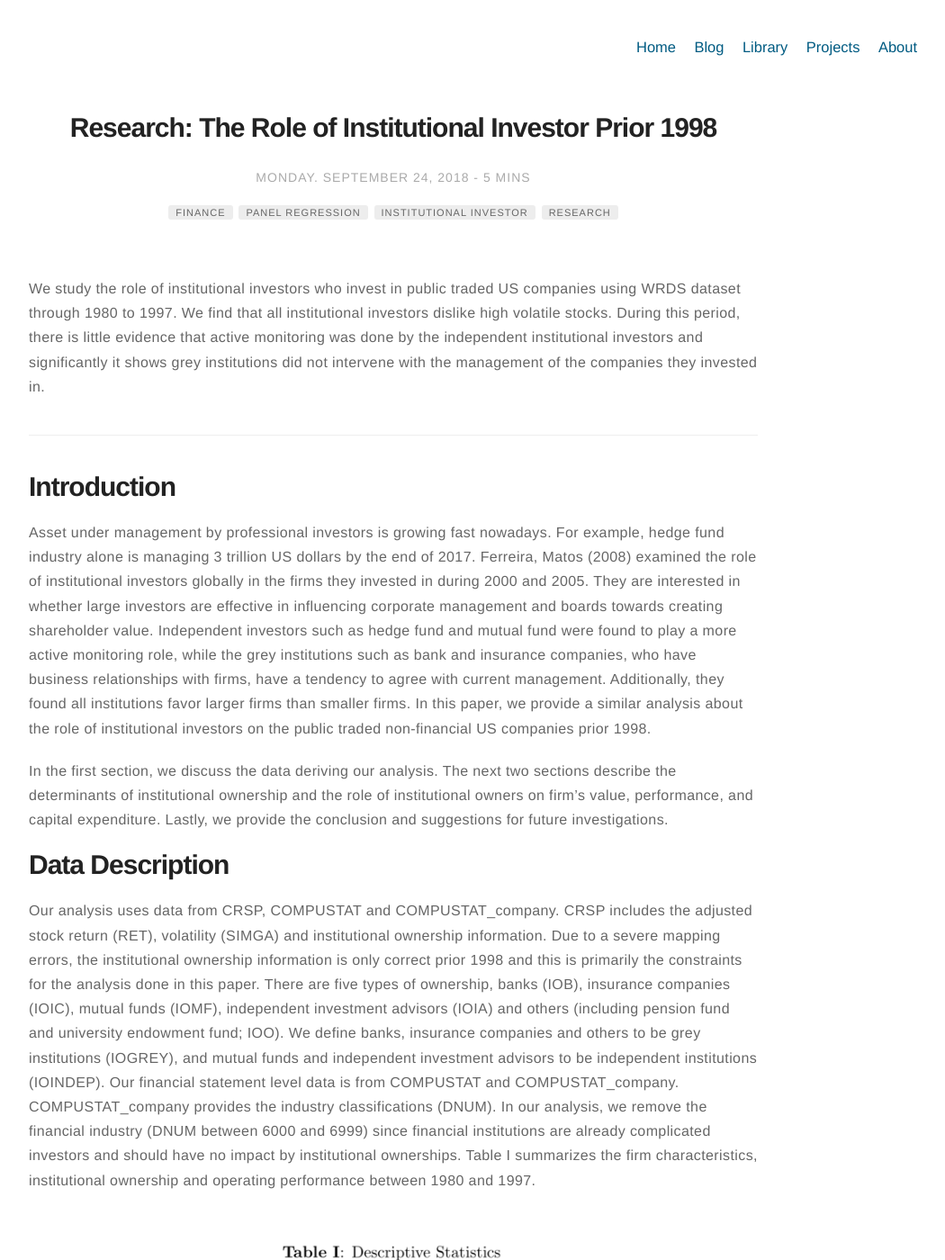
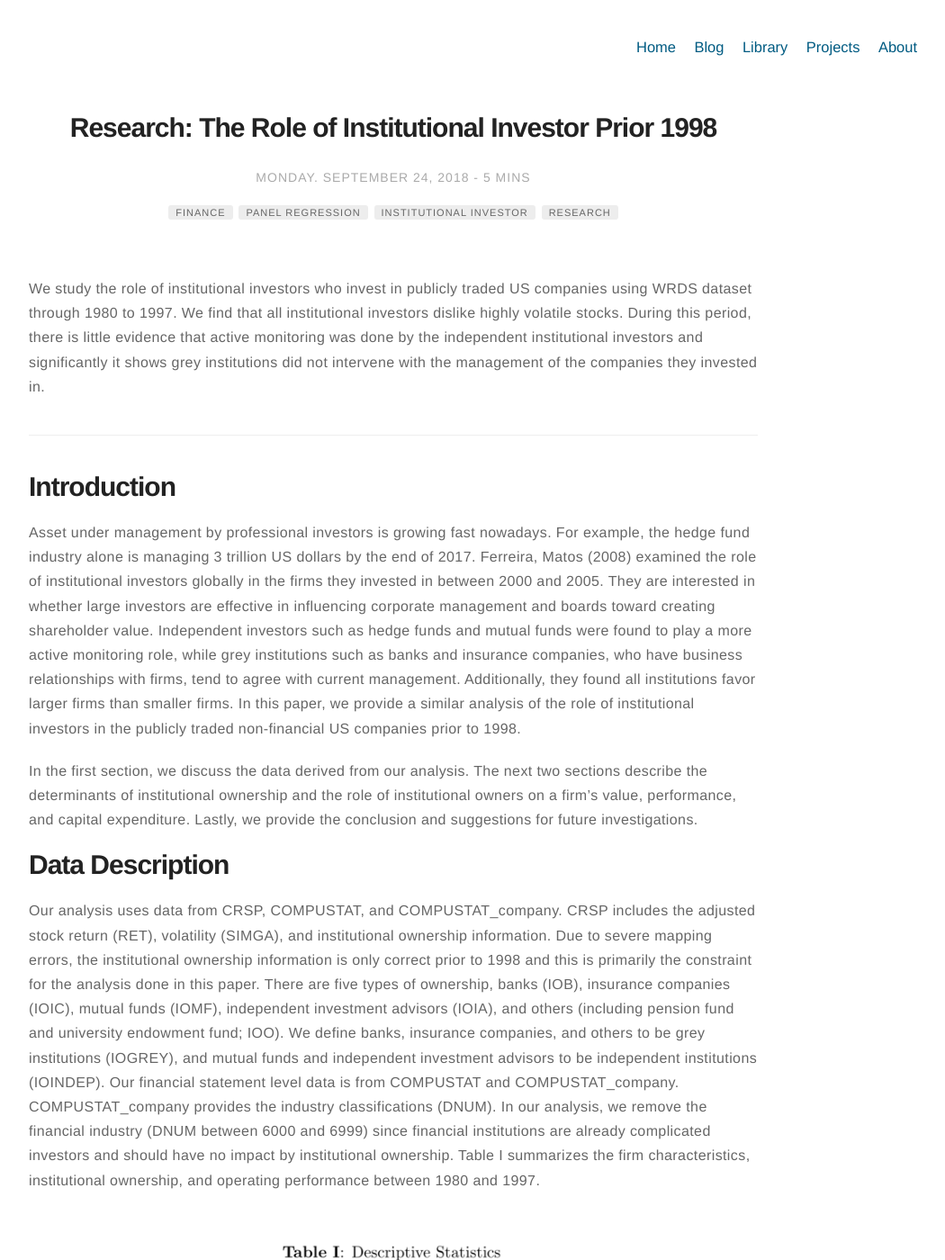
Before and after one commit to WizardKingZ/WizardKingZ.github.io, a Jekyll site: the page built from _posts/2018-09-24-role-institutional-investor-prior-1998.markdown, in a window 1280 px wide and 1400 px high. Shown: the whole window at 90% size, without its empty margins (203-1253 px from the left). Built offline with Jekyll 4.4.1, drawn with Linux system fonts in a browser that asks for light colours; comment, search, counter and statistics services are not loaded; some of the changed text lies outside the part shown.

Commit message:
Update 2018-09-24-role-institutional-investor-prior-1998.markdown

```diff
--- a/_posts/2018-09-24-role-institutional-investor-prior-1998.markdown
+++ b/_posts/2018-09-24-role-institutional-investor-prior-1998.markdown
@@ -15,19 +15,19 @@
 description: "The Role of Institutional Investor Prior 1998"
 ---
 
-We study the role of institutional investors who invest in public traded US companies using WRDS dataset through 1980 to 1997. We find that all institutional investors dislike high volatile stocks. During this period, there is little evidence that active monitoring was done by the independent institutional investors and significantly it shows grey institutions did not intervene with the management of the companies they invested in.
+We study the role of institutional investors who invest in publicly traded US companies using WRDS dataset through 1980 to 1997. We find that all institutional investors dislike highly volatile stocks. During this period, there is little evidence that active monitoring was done by the independent institutional investors and significantly it shows grey institutions did not intervene with the management of the companies they invested in.
 
 ---
 
 # Introduction
 
-Asset under management by professional investors is growing fast nowadays. For example,  hedge fund industry alone is managing 3 trillion US dollars by the end of 2017.  Ferreira, Matos (2008) examined the role of institutional investors globally in the firms they invested in during 2000 and 2005. They are interested in whether large investors are effective in influencing corporate management and boards towards creating shareholder value. Independent investors such as hedge fund and mutual fund were found to play a more active monitoring role, while the grey institutions such as bank and insurance companies, who have business relationships with firms, have a tendency to agree with current management. Additionally, they found all institutions favor larger firms than smaller firms. In this paper, we provide a similar analysis about the role of institutional investors on the public traded non-financial US companies prior 1998.
+Asset under management by professional investors is growing fast nowadays. For example,  the hedge fund industry alone is managing 3 trillion US dollars by the end of 2017.  Ferreira, Matos (2008) examined the role of institutional investors globally in the firms they invested in between 2000 and 2005. They are interested in whether large investors are effective in influencing corporate management and boards toward creating shareholder value. Independent investors such as hedge funds and mutual funds were found to play a more active monitoring role, while grey institutions such as banks and insurance companies, who have business relationships with firms, tend to agree with current management. Additionally, they found all institutions favor larger firms than smaller firms. In this paper, we provide a similar analysis of the role of institutional investors in the publicly traded non-financial US companies prior to 1998.
 
-In the first section, we discuss the data deriving our analysis. The next two sections describe the determinants of institutional ownership and the role of institutional owners on firm's value, performance, and capital expenditure. Lastly, we provide the conclusion and suggestions for future investigations.
+In the first section, we discuss the data derived from our analysis. The next two sections describe the determinants of institutional ownership and the role of institutional owners on a firm's value, performance, and capital expenditure. Lastly, we provide the conclusion and suggestions for future investigations.
 
 # Data Description
 
-Our analysis uses data from CRSP, COMPUSTAT and COMPUSTAT_company. CRSP includes the adjusted stock return (RET), volatility (SIMGA) and institutional ownership information. Due to a severe mapping errors, the institutional ownership information is only correct prior 1998 and this is primarily the constraints for the analysis done in this paper. There are five types of ownership, banks (IOB), insurance companies (IOIC), mutual funds (IOMF), independent investment advisors (IOIA) and others (including pension fund and university endowment fund; IOO). We define banks, insurance companies and others to be grey institutions (IOGREY), and mutual funds and independent investment advisors to be independent institutions (IOINDEP). Our financial statement level data is from COMPUSTAT and COMPUSTAT_company. COMPUSTAT_company provides the industry classifications (DNUM). In our analysis, we remove the financial industry (DNUM between 6000 and 6999) since financial institutions are already complicated investors and should have no impact by institutional ownerships. Table I summarizes the firm characteristics, institutional ownership and operating performance between 1980 and 1997.
+Our analysis uses data from CRSP, COMPUSTAT, and COMPUSTAT_company. CRSP includes the adjusted stock return (RET), volatility (SIMGA), and institutional ownership information. Due to severe mapping errors, the institutional ownership information is only correct prior to 1998 and this is primarily the constraint for the analysis done in this paper. There are five types of ownership, banks (IOB), insurance companies (IOIC), mutual funds (IOMF), independent investment advisors (IOIA), and others (including pension fund and university endowment fund; IOO). We define banks, insurance companies, and others to be grey institutions (IOGREY), and mutual funds and independent investment advisors to be independent institutions (IOINDEP). Our financial statement level data is from COMPUSTAT and COMPUSTAT_company. COMPUSTAT_company provides the industry classifications (DNUM). In our analysis, we remove the financial industry (DNUM between 6000 and 6999) since financial institutions are already complicated investors and should have no impact by institutional ownership. Table I summarizes the firm characteristics, institutional ownership, and operating performance between 1980 and 1997.
 
 <p align="center">
 <img src="{{site.base_url}}/assets/images/role_of_institutional_investor_prior_1998/image1.png">
@@ -35,7 +35,7 @@
 
 # The Determinants of Institutional Ownership
 
-We investigate the determinants of institutional ownership similar to the Ferreira, Matos (2008). In their paper, the firm size factor is a strong indicator of ownership preference by all type of investors during 2000 and 2005, while prior 1998, our analysis (Table II) shows that investment opportunity and the stock volatility contributes significantly negative towards the fraction of institutional ownership. In other words, growth companies are likely not to be included in the portfolio of institutional investors in the 80s and 90s. Given at the time, the interest rates were much higher than today so bond investment may be much safer than equities. This may lead to investors' cautious view on growth company stocks. On the other hand, we can infer that institutions may invest more in value companies and even with active monitoring, the change in firms value or operating performance may not be so significant. This is shown in the next section. Additionally, in 80s and 90s, mutual funds were more passive and hedge fund started booming only after the 1996 SEC rule change on governing mutual fund. Much of the active monitoring may arise only in the 2000s.
+We investigate the determinants of institutional ownership similar to the Ferreira, Matos (2008). In their paper, the firm size factor is a strong indicator of ownership preference by all types of investors during 2000 and 2005, while prior to 1998, our analysis (Table II) shows that investment opportunity and stock volatility contribute significantly negatively towards the fraction of institutional ownership. In other words, growth companies are likely not to be included in the portfolio of institutional investors in the 80s and 90s. Given at the time, the interest rates were much higher than today so bond investment may be much safer than equities. This may lead to investors' cautious view on growth company stocks. On the other hand, we can infer that institutions may invest more in value companies, and even with active monitoring, the change in firms' value or operating performance may not be so significant. This is shown in the next section. Additionally, in the 80s and 90s, mutual funds were more passive and hedge funds started booming only after the 1996 SEC rule change on governing mutual funds. Much of the active monitoring may arise only in the 2000s.
 
 <p align="center">
 <img src="{{site.base_url}}/assets/images/role_of_institutional_investor_prior_1998/image2.png">
@@ -43,9 +43,9 @@
 
 # Institutional Ownership and Firm Performance
 
-In this section, we discuss institutional ownership impact on firm value, operating performance and capital expenditure. For firm value, we are adopting the Toqin's Q as suggested in Ferreira, Matos (2008) in order to get a comparison between the prior 1998 US market and 2000-2005 global performance. We estimate regressions of a firm's Tobin's Q using variables associated with firm value such as size, growth opportunities, leverage and cash holding. Here, we also include analyst coverage as an indicator of how popular a firm is. Our regression shows that the grey institution does not provide active monitoring but the evidence of active monitoring is week. This can be again credit to the smaller size of the independent money management industry so there were not enough variations to demonstrate the significance of active monitoring.
+In this section, we discuss institutional ownership's impact on firm value, operating performance, and capital expenditure. For firm value, we are adopting Toqin's Q as suggested in Ferreira, Matos (2008) in order to get a comparison between the prior 1998 US market and 2000-2005 global performance. We estimate regressions of a firm's Tobin's Q using variables associated with firm value such as size, growth opportunities, leverage, and cash holding. Here, we also include analyst coverage as an indicator of how popular a firm is. Our regression shows that the grey institution does not provide active monitoring but the evidence of active monitoring is weak. This can be again credited to the smaller size of the independent money management industry so there were not enough variations to demonstrate the significance of active monitoring.
 
-In addition, we includes the operating performance and capital expenditure analyses in Table III. In both of these analyses, we include book-to-market into part of regression since it often relates to firm performance measure and expenditure structure. Similarly, the return on assets provide the similar results to reinforce the finding. Lastly, due to the weakness of active monitoring, it is not surprised to see the insignificant of the effects on capital expenditure.
+In addition, we include the operating performance and capital expenditure analyses in Table III. In both of these analyses, we include book-to-market as part of regression since it often relates to firm performance measures and expenditure structure. Similarly, the return on assets provides similar results to reinforce the finding. Lastly, due to the weakness of active monitoring, it is not surprising to see the insignificant effects on capital expenditure.
 
 <p align="center">
 <img src="{{site.base_url}}/assets/images/role_of_institutional_investor_prior_1998/image3.png">
@@ -53,9 +53,9 @@
 
 # Conclusions
 
-Our findings suggest that prior 1998, there are little evidence that independent institution are effective monitors while the grey institution are not providing active monitoring as their ownership has negative impact on the firm value and operating performance. We also document that all institutions share a preference of non-volatile firms prior 1980s as this may provide some reason of the insignificance of active monitoring. In other words, the more stable firms may not have to change their strategy much as suggested by mutual funds or hedge funds.
+Our findings suggest that prior to 1998, there is little evidence that independent institutions are effective monitors while grey institutions are not providing active monitoring as their ownership has a negative impact on the firm value and operating performance. We also document that all institutions shared a preference for non-volatile firms prior 1980s as this may provide some reason for the insignificance of active monitoring. In other words, the more stable firms may not have to change their strategy much as suggested by mutual funds or hedge funds.
 
-Lastly, if correct mapping data for institutional ownership is provided after 1998, we should see the significance of active monitoring from independent investors. For example, Brav, Jiang, Partnoy, Thomas (2008) shows some evidence of hedge fund activism on value creation.
+Lastly, if correct mapping data for institutional ownership is provided after 1998, we should see the significance of active monitoring from independent investors. For example, Brav, Jiang, Partnoy, Thomas (2008) show some evidence of hedge fund activism on value creation.
 
 ---
 
```
